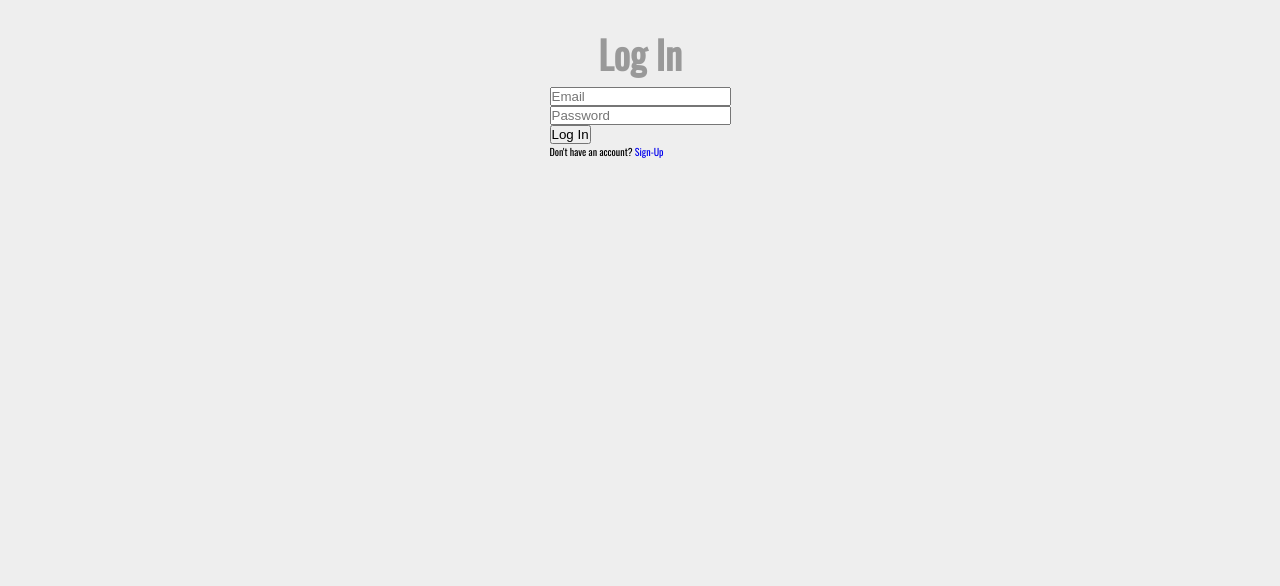
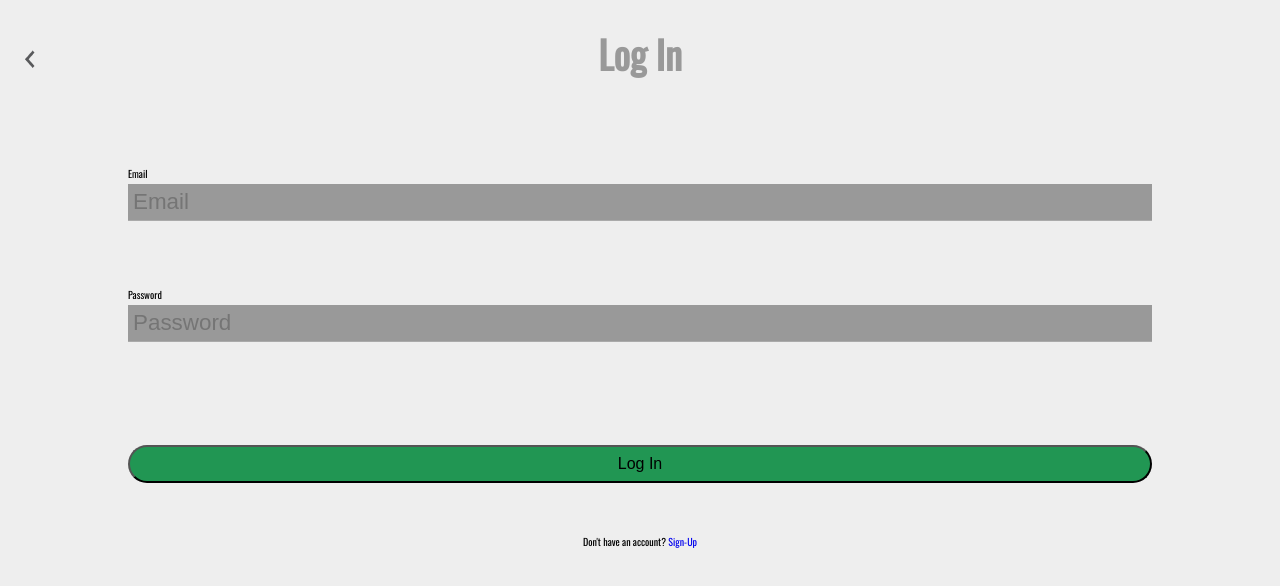
Before and after one commit to Build-RestaurantPassport/front-end, a React (Create React App) app: page /login in a window 1280 px wide. Shown: the top 586 px of the page. Built offline with nearby package versions, Linux system fonts and the light colour scheme.

Commit message:
form styles in progress

```diff
--- a/src/Styles/styleVars.js
+++ b/src/Styles/styleVars.js
@@ -6,6 +6,7 @@ const theme= {
   black: '#000',
   white: '#eee',
   gray: '#999',
+  lightGray: '#aaa',
   orange: 'darkGoldenRod',
   blue: 'cornflowerBlue',
   green: '#219653',
@@ -39,7 +40,7 @@ const fontStyles= {
 }//end fontStyles
 
 const btnStyles= {
-  bgColor: theme.orange,
+  bgColor: theme.green,
   fontColor: fontStyles.pColor,
   fontSize: fontStyles.pSize
 }//end btnStyles
@@ -56,11 +57,17 @@ const footerStyles= {
   backgroundColor: theme.gray
 }//end footerStyles
 
+const formStyles= {
+  color: theme.black,
+  bgColor: theme.gray
+}//end formStyles
+
 export {
   theme,
   fontStyles,
   btnStyles,
   cardStyles,
   headerStyles,
-  footerStyles
+  footerStyles,
+  formStyles
 };
--- a/src/components/LogIn/LogIn.js
+++ b/src/components/LogIn/LogIn.js
@@ -5,10 +5,11 @@ import {withFormik, Form, Field} from 'formik';
 import * as Yup from 'yup';
 
 //components
+import LeftArrow from '../../Assets/images/Chevron_Left.png';
 
 //styles
 import {Heading1} from '../../Styles/globalStyles';
-import './LogInStyles';
+import {FormHeader, LogInCont, SubmitButton} from './LogInStyles';
 
 const LogIn = ( {values, errors, touched, status} ) => {
   //state
@@ -30,12 +31,14 @@ const LogIn = ( {values, errors, touched, status} ) => {
 
 
   return (
-    <div className= 'logInCont'>
-      <Heading1>Log In</Heading1>
-
+    <LogInCont className= 'logInCont'>
+      <FormHeader className= 'LogInHeader'>
+        <span><img alt= 'arrow-left' src= {LeftArrow} /></span>
+        <Heading1>Log In</Heading1>
+      </FormHeader>
       <Form>
         <div className= 'errorCont'>
-          <label htmlFor= 'email' />
+          <label htmlFor= 'email' />Email<br />
           <Field
             id= 'emailInput'
             type='email'
@@ -45,7 +48,7 @@ const LogIn = ( {values, errors, touched, status} ) => {
           { touched.email && errors.email && ( <p className= 'error'>{errors.email}</p> ) }
         </div>
         <div className= 'errorCont'>
-          <label htmlFor= 'password' />
+          <label htmlFor= 'password' />Password<br />
             <Field
               id= 'passwordInput'
               type='password'
@@ -54,11 +57,11 @@ const LogIn = ( {values, errors, touched, status} ) => {
             />
             { touched.password && errors.password && ( <p className= 'error'>{errors.password}</p> ) }
         </div>
-        <button type= 'submit'>Log In</button>
+        <SubmitButton type= 'submit'>Log In</SubmitButton>
       </Form>
 
       <span>Don't have an account? <Link to= 'signup'>Sign-Up</Link></span>
-    </div>
+    </LogInCont>
   )
 }
 const formikLogIn= withFormik({
--- /dev/null
+++ b/src/components/LogIn/LogInStyles.js
@@ -0,0 +1,72 @@
+import styled from 'styled-components';
+import {fontStyles, btnStyles, formStyles} from '../../Styles/styleVars';
+import '../../Styles/globalStyles';
+
+const LogInCont= styled.div`
+  width: 100%;
+  height: 100vh;
+  display: flex;
+  flex-direction: column;
+  justify-content: flex-start;
+  align-items: center;
+
+  form{
+    display: flex;
+    flex-direction: column;
+    justify-content: center;
+    align-items: center;
+    width: 80%;
+
+    .errorCont{
+      width: 100%;
+      margin: 0 0 5% 0;
+    }
+
+    label{
+      font-size: ${fontStyles.pSize};
+    }
+
+    input{
+      font-size: ${fontStyles.pSize};
+      padding: 5px;
+      background-color: ${formStyles.bgColor};
+      width: 100%;
+      border-left: none;
+      border-right: none;
+      border-top: none;
+      border-bottom: 1px solid #aaa;
+      color: ${fontStyles.pColor};
+    }
+
+  }
+`;
+
+const FormHeader= styled.div`
+  display: flex;
+  justify-content; center;
+  align-items: center;
+  position: relative;
+  width: 100%;
+  margin: 0 0 5% 0;
+
+  span{
+    position: absolute;
+    left: 25px;
+    top: 50px;
+
+    img{
+      width: 100%;
+    }
+  }
+`;
+
+const SubmitButton= styled.button`
+  font-size: ${fontStyles.smallPSize};
+  padding: 0.5rem;
+  margin: 5% 0;
+  width: 100%;
+  background-color: ${btnStyles.bgColor};
+  border-radius: 50px;
+`;
+
+export {FormHeader, LogInCont, SubmitButton};
--- a/src/components/SignUp/SignUp.js
+++ b/src/components/SignUp/SignUp.js
@@ -9,7 +9,7 @@ import LeftArrow from '../../Assets/images/Chevron_Left.png';
 
 //styles
 import {Heading1} from '../../Styles/globalStyles';
-import {SignUpHeader, LogInCont} from './SignUpStyles';
+import {FormHeader, SignUpCont, SubmitButton} from './SignUpStyles';
 
 const SignUp = ({values, errors, touched, status}) => {
   //state
@@ -29,11 +29,11 @@ const SignUp = ({values, errors, touched, status}) => {
   }, [status])
 
   return (
-    <LogInCont className= 'logInCont'>
-      <SignUpHeader className= 'signUpHeader'>
+    <SignUpCont className= 'logInCont'>
+      <FormHeader className= 'signUpHeader'>
         <span><img alt= 'arrow-left' src= {LeftArrow} /></span>
         <Heading1>Sign UP</Heading1>
-      </SignUpHeader>
+      </FormHeader>
       <Form>
       <div className= 'errorCont'>
         <label htmlFor= 'userName' />User Name<br />
@@ -65,11 +65,11 @@ const SignUp = ({values, errors, touched, status}) => {
             />
             { touched.password && errors.password && ( <p className= 'error'>{errors.password}</p> ) }
         </div>
-        <button type= 'submit'>Sign Up</button>
+        <SubmitButton type= 'submit'>Sign Up</SubmitButton>
       </Form>
 
       <span>Already have an account? <Link to= 'login'>Log In</Link></span>
-    </LogInCont>
+    </SignUpCont>
   )
 }
 
--- a/src/components/SignUp/SignUpStyles.js
+++ b/src/components/SignUp/SignUpStyles.js
@@ -1,8 +1,8 @@
 import styled from 'styled-components';
-import {fontStyles} from '../../Styles/styleVars';
+import {fontStyles, btnStyles} from '../../Styles/styleVars';
 import '../../Styles/globalStyles';
 
-const LogInCont= styled.div`
+const SignUpCont= styled.div`
   width: 100%;
   height: 100vh;
   display: flex;
@@ -17,6 +17,10 @@ const LogInCont= styled.div`
     align-items: center;
     width: 100%;
 
+    .errorCont{
+      width: 100%;
+    }
+
     label{
       font-size: ${fontStyles.pSize};
     }
@@ -24,6 +28,7 @@ const LogInCont= styled.div`
     input{
       font-size: ${fontStyles.pSize};
       padding: 5px;
+      width: 100%;
       border-left: none;
       border-right: none;
       border-top: none;
@@ -34,7 +39,7 @@ const LogInCont= styled.div`
   }
 `;
 
-const SignUpHeader= styled.div`
+const FormHeader= styled.div`
   display: flex;
   justify-content; center;
   align-items: center;
@@ -49,12 +54,14 @@ const SignUpHeader= styled.div`
 
     img{
       width: 100%;
+      margin: 0 0 5% 0;
     }
   }
 `;
 
+const SubmitButton= styled.button`
+
+`;
 
 
-
-
-export {SignUpHeader, LogInCont};
+export {FormHeader, SignUpCont, SubmitButton};
```
